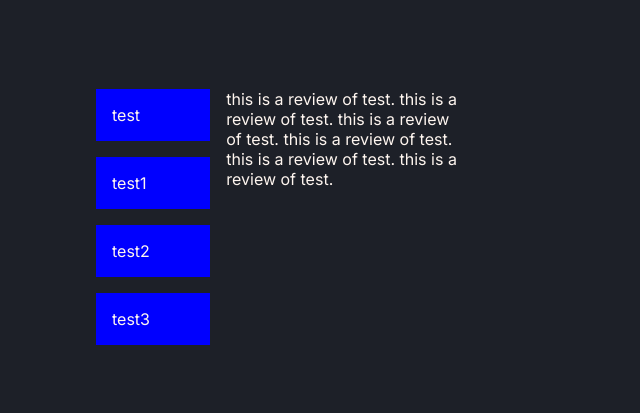
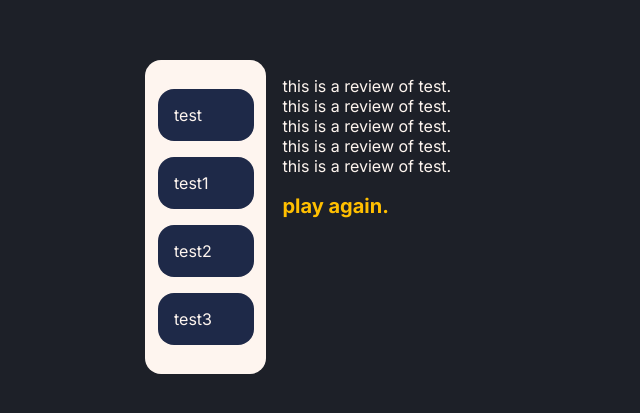
Before and after one commit to jasmine-dragons/tempo, a Next.js app in the folder client/: page /review in a window 1280 px wide. Shown: the part 183-596 px from the top of the page, without its empty margins (0-640 px from the left). Built offline with nearby package versions, Linux system fonts and the light colour scheme.

Commit message:
changes to review tab

```diff
--- a/client/src/components/ReviewTab/index.tsx
+++ b/client/src/components/ReviewTab/index.tsx
@@ -2,27 +2,33 @@ import styles from "./style.module.scss";
 import Typography from "../Typography";
 import { useState, useEffect } from "react";
 import ReviewTabContent from "../ReviewTabContent";
+import Link from "next/link";
 
 const ReviewTab = () => {
 
-  const audios = ["test", "test1", "test2", "test3"];
-  const [active, setActive] = useState<string>(audios[0]);
+  const players = ["test", "test1", "test2", "test3"];
+  const [active, setActive] = useState<string>(players[0]);
 
   return (
     <div className={styles.container}>
       <div className={styles.tabNav}>
-        {audios.map((audio) => (
+        {players.map((player) => (
         <div
             className={styles.audio}
-            onClick={() => setActive(audio)}
-            key={audio}
+            onClick={() => setActive(player)}
+            key={player}
         >
-            {audio}
+            {player}
         </div>
         ))}
       </div>
       <div className={styles.tabContent}>
-        <ReviewTabContent audio={active}/>
+        <ReviewTabContent player={active}/>
+        <Link href="/" className={styles.start}>
+        <Typography variant="body" className={styles.playAgain} bold>
+          play again.
+        </Typography>
+      </Link>
       </div>
     </div>
   );
--- a/client/src/components/ReviewTab/style.module.scss
+++ b/client/src/components/ReviewTab/style.module.scss
@@ -2,19 +2,27 @@
 
 .container {
     display: grid;
-    grid-template-columns: 30% auto;
+    grid-template-columns: 35% auto;
 
     .tabNav {
-        // background-color: red;
+        background-color: vars.$white;
+        padding: 0.8rem;
+        border-radius: 1rem;
     }
 
     .audio {
-        background-color: blue;
+        background-color: vars.$navy;
         margin: 1rem auto;
         padding: 1rem;
+        border-radius: 1rem;
     }
 
     .tabContent {
         padding: 1rem;
     }
+
+    .playAgain {
+        margin-top: 1rem;
+        color: vars.$yellow;
+    }
 }
--- a/client/src/components/ReviewTabContent/index.tsx
+++ b/client/src/components/ReviewTabContent/index.tsx
@@ -1,14 +1,14 @@
 import styles from "./style.module.scss";
 import Typography from "../Typography";
 
-interface AudioProps {
-    audio: string
+interface ReviewTabContentProps {
+    player: string
   }
 
-const ReviewTabContent = ({ audio }: AudioProps)=> {
+const ReviewTabContent = ({ player }: ReviewTabContentProps)=> {
   return (
     <div className={styles.container}>
-     this is a review of {audio}. this is a review of {audio}. this is a review of {audio}. this is a review of {audio}. this is a review of {audio}. this is a review of {audio}.
+     this is a review of {player}. this is a review of {player}. this is a review of {player}. this is a review of {player}. this is a review of {player}.
     </div>
   );
 };
```
